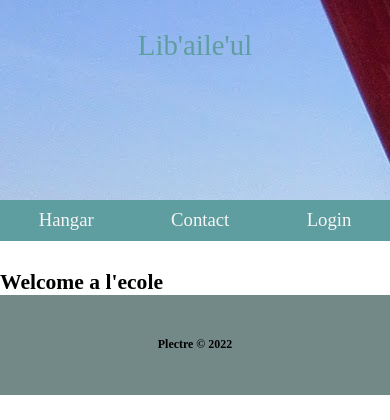
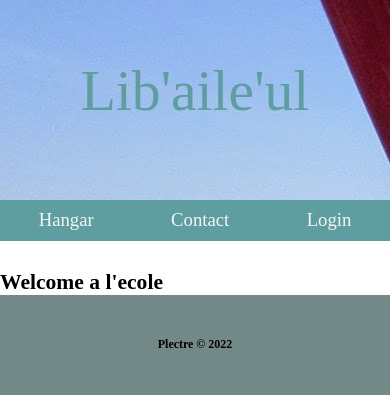
Before and after one commit to Plectre/libaileul, a Django app: page /ecole/ in a window 390 px wide. Shown: the top 420 px of the page. Run offline with Django 4.2, Linux system fonts and the light colour scheme.

Commit message:
responsive +800ps

```diff
--- a/hangar/static/css/main.css
+++ b/hangar/static/css/main.css
@@ -24,7 +24,7 @@
 }
 
 .baniere-title {
-    font-size: 2em;
+    font-size: 4rem;
     text-decoration: none;
     color: cadetblue;
     margin: 1em;
@@ -246,8 +246,9 @@
     .baniere {
         height: 600px;
     }
+
     .baniere-title {
-        font-size: 9rem;
+        font-size: 6rem;
     }
 
     .navbar-links {
```
